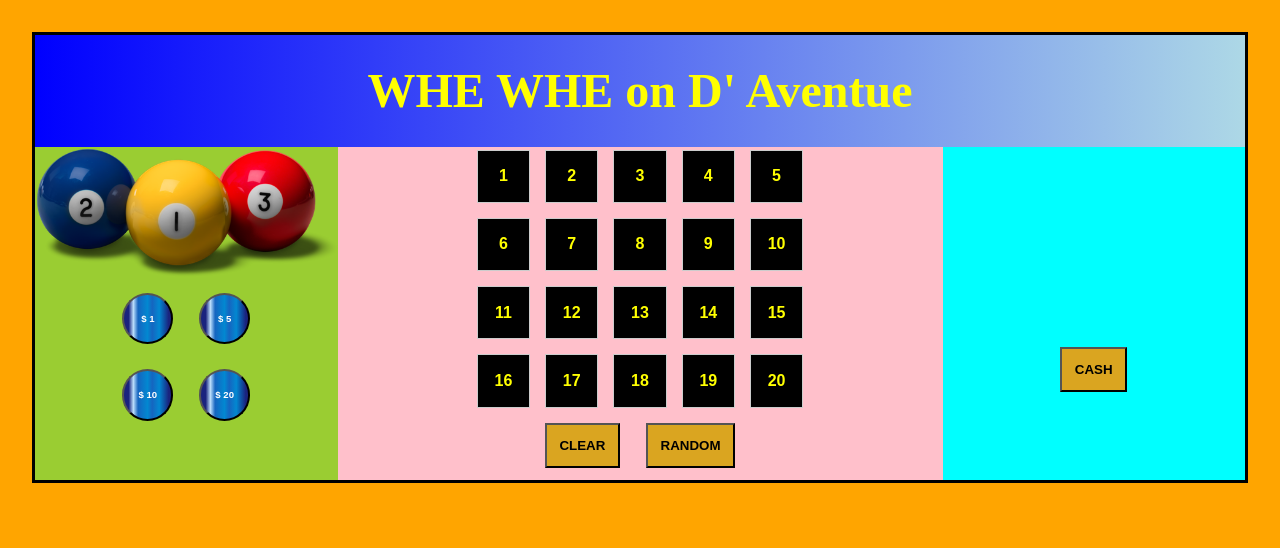
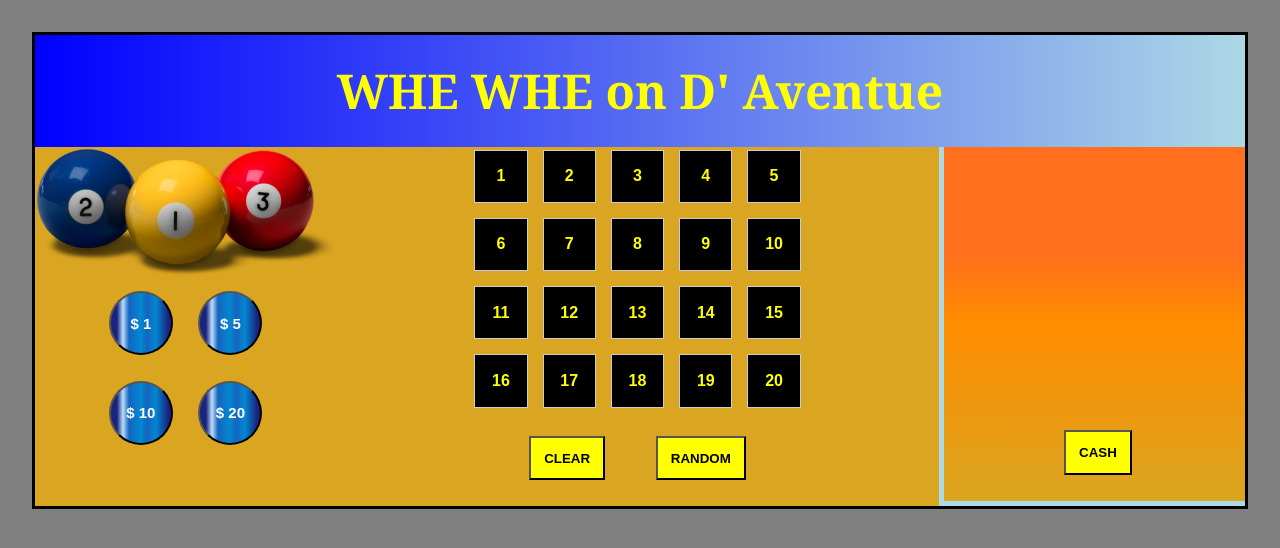
Before and after one commit to JunyaQ/WheWheLotterySystem, a React (Create React App) app: page / in a window 1280 px wide. Shown: the top 548 px of the page. Built offline with nearby package versions, Linux system fonts and the light colour scheme.

Commit message:
finish random and fix the cash button

```diff
--- a/src/App.js
+++ b/src/App.js
@@ -46,7 +46,14 @@ function App() {
   // random function doesn't work
   const clickRandom = () =>{
     console.log("Random");
-// while random <5  keep adding to the list, and show on btnstatus
+// shuffle, get first 5
+const shuffleNum = [...numbers];
+  for (let i = shuffleNum.length - 1; i > 0; i--) {
+    const j = Math.floor(Math.random() * (i + 1));
+    [shuffleNum[i], shuffleNum[j]] = [shuffleNum[j], shuffleNum[i]];
+  }
+  const random = shuffleNum.slice(0, 5);
+  setSelectnum(random);
   }
 
   const [display, setDisplay] = useState(false);
@@ -91,8 +98,7 @@ function App() {
    </div>
 
      {/* for display receipt */}
-     <div className=' rightside btnItem'>
-
+     <div className=' rightside'>
      {display == true && <Sidebar selectnum={selectnum} totalPrice={totalPrice} />}
         <BtnItem optbtn="CASH" clickButton={clickCash}/>
      </div>
--- a/src/components/Sidebar.jsx
+++ b/src/components/Sidebar.jsx
@@ -11,9 +11,7 @@ const Sidebar = ({selectnum, totalPrice}) => {
         {selectnum && selectnum.map(num => (
           <p key={num}>Mark: {num}</p>
         ))}
-
-
-        <br/><br/>
+        <br/>
         <p>Total: ${totalPrice}.00</p>
     </div>
   )
--- a/src/index.css
+++ b/src/css/index.css
@@ -2,7 +2,7 @@ html, body {
   margin: 0;
   padding: 0;
   font-family:Georgia, 'Times New Roman', Times, serif;
-  background-color: orange;
+  background-color: gray;
 }
 .App{
   margin-right: 2rem;
@@ -23,19 +23,35 @@ html, body {
 .container{
   display: flex;
   flex-direction: width;
+  height: auto;
+  width: auto;
+  background-color: goldenrod;
 }
 
 .leftside{
   width: 25%;
-  background-color: yellowgreen;
+  background-color: goldenrod;
 }
 .middle{
   width: 50%;
-  background-color: pink;
+  background-color: #daa520;
 }
 .rightside{
+  position: relative;
   width: 25%;
-  background-color: aqua;
+  background: linear-gradient(
+    180deg,
+    #FF6F1D 30%,
+    #FF8D00 50%,
+    #DAA520 100%
+  );
+  border-left: lightblue solid 5px;
+  border-bottom: lightblue solid 5px;
+  display: grid;
+  grid-template-columns:auto;
+  justify-content: center;
+  text-align: left;
+  font-size: 1rem;
 }
 img{
   width: 100%;
@@ -54,15 +70,16 @@ justify-content: center;
   display: flex;
   justify-content: center;
   align-items: center;
-  cursor: pointer;
 }
 
 .prBtn{
   display: flex;
+  grid-template-columns: auto auto;
+  grid-gap: 15px;
   justify-content: center;
   align-items: center;
-  height: 4vw;
-  width: 4vw;
+  height: 5vw;
+  width: 5vw;
   -moz-border-radius: 50%;
   border-radius: 50%;
   background: linear-gradient(
@@ -77,11 +94,11 @@ justify-content: center;
   );
   color: white;
   text-align: center;
-  font-size: 0.6rem;
+  font-size: 15px;
   font-weight: bold;
 }
 .prBtn:hover{
-  border: 0.5rem solid hotpink;
+  border: 3px solid red;
 
 }
 .numList{
@@ -124,21 +141,26 @@ justify-content: center;
 
 .btnItem{
   display: grid;
-  grid-template-columns: auto auto auto;
+  grid-template-columns: auto auto;
   justify-content: center;
 }
 
-.RANDOM, .CASH, .CLEAR{
+.RANDOM, .CLEAR{
   padding: 1vw;
-  margin: 1vw;
-  background-color: goldenrod;
+  margin: 2vw;
+  background-color: yellow;
   color: black;
   font-weight: bold;
 }
 .CASH{
-  margin-top: 25vh
+  position: absolute;
+  top: 80%;
+  left: 40%;
+  padding: 1vw;
+  margin-top: 0;
+  margin-right: 0;
+  margin-right: 1vw;
+  background-color: yellow;
+  color: black;
+  font-weight: bold;
 }
-.sidebar{
-  text-align: left;
-  font-size: 1rem;
-}
--- a/src/index.js
+++ b/src/index.js
@@ -1,7 +1,7 @@
 import React from 'react';
 import ReactDOM from 'react-dom/client';
-import './index.css';
-import './clear.css';
+import './css/clear.css';
+import './css/index.css';
 import App from './App';
 import reportWebVitals from './reportWebVitals';
 
```
Also changed, not shown: src/css/clear.css (renamed from src/clear.css).
